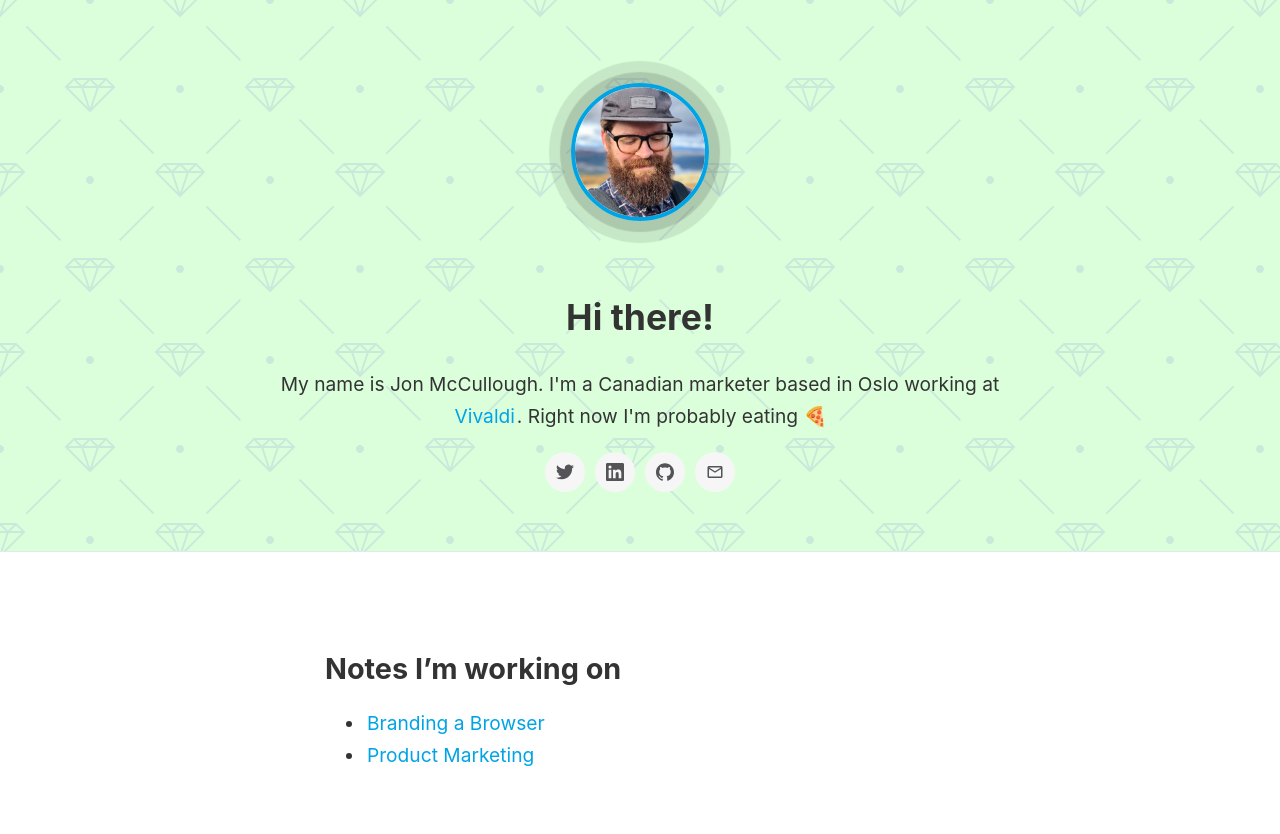
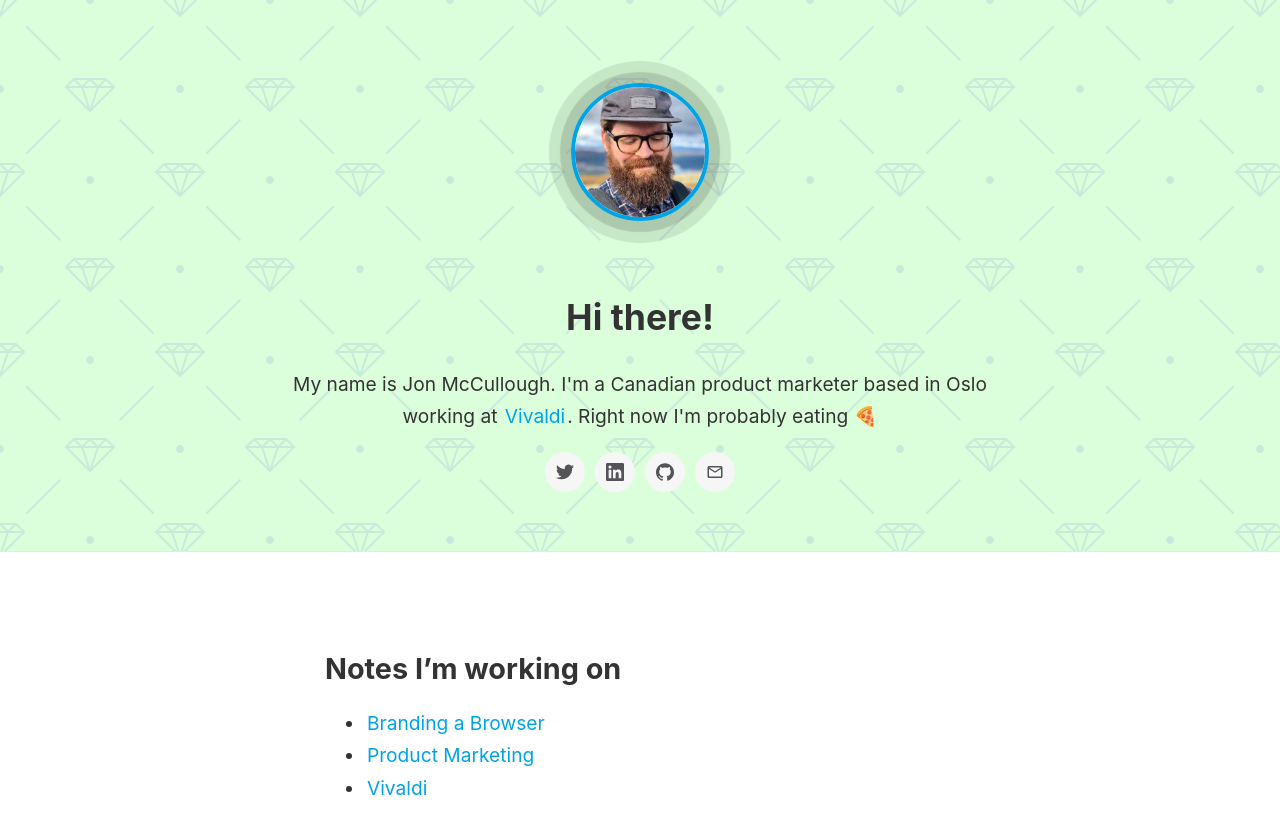
Before and after one commit to jonmccull/digital-garden, a Jekyll site: the page built from _pages/index-page.md, in a window 1280 px wide. Shown: the top 834 px of the page. Built offline with Jekyll 4.4.1, drawn with Linux system fonts in a browser that asks for light colours.

Commit message:
Minor changes to index page
Signed-off-by: Jon McCullough <jonmccull@pm.me>

```diff
--- a/_layouts/index-page.html
+++ b/_layouts/index-page.html
@@ -14,7 +14,7 @@
          <p class="hero-avatar"><img src="/assets/jon-mccullough.jpg" alt="Jon McCullough" class="avatar" /></p>
 
           <h2 class="hero-title">Hi there!</h2>
-          <p class="hero-description">My name is Jon McCullough. I'm a Canadian marketer based in Oslo working at <a class="internal-link" href="/vivaldi/">Vivaldi</a>. Right now I'm probably eating 🍕</p>
+          <p class="hero-description">My name is Jon McCullough. I'm a Canadian product marketer based in Oslo working at <a class="internal-link" href="/vivaldi/">Vivaldi</a>. Right now I'm probably eating 🍕</p>
 
           {% include social-links.html %}
 
--- a/_pages/index-page.md
+++ b/_pages/index-page.md
@@ -12,3 +12,4 @@ excerpt: Jon McCullough is a Canadian product marketer based in Norway. Why is h
 
 - [[Branding a Browser]]
 - [[Product Marketing]]
+- [[Vivaldi]]
```
